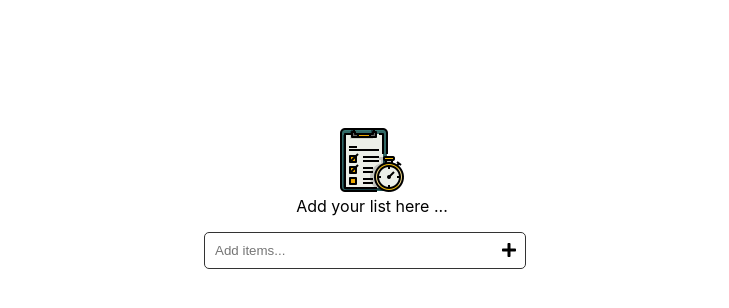
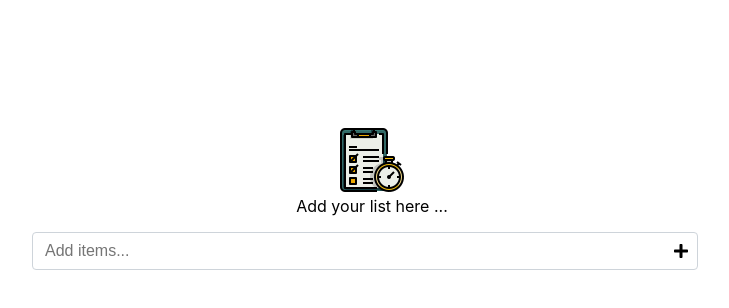
Before and after one commit to abhi1362/My-todo-list, a React (Create React App) app: page / in a window 1280 px wide. Shown: the top 308 px of the page, without its empty margins (268-997 px from the left). Built offline with nearby package versions, Linux system fonts and the light colour scheme.

Commit message:
change in css

```diff
--- a/src/components/ToDoList.css
+++ b/src/components/ToDoList.css
@@ -2,13 +2,32 @@
     margin-top: 8rem;
 }
 .add-items input{
-    width: 300px;
-    padding: 10px;
+    width: 50vw;
+    /* padding: 10px;
     border: 1px solid #333333;
-    border-radius: 5px;
+    border-radius: 5px; */
+    padding: 0.375rem 0.75rem;
+    font-size: 1rem;
+    line-height: 1.5;
+    color: #495057;
+    background-color: #fff;
+    border: 1px solid #ced4da;
+    border-radius: 0.25rem;
+}
+input:focus
+{
+    border: 1px solid #1670BE;
+    box-shadow: 0 0 3px #1670BE;
+    outline-offset: 0px;
+    outline: none;
 }
 .plus-icon{
     position: relative;
     right: 1.5rem;
     top: 1px;
 }
+@media (max-width: 500px){
+    .add-items input{
+        width: 80vw;
+    }
+}
```
